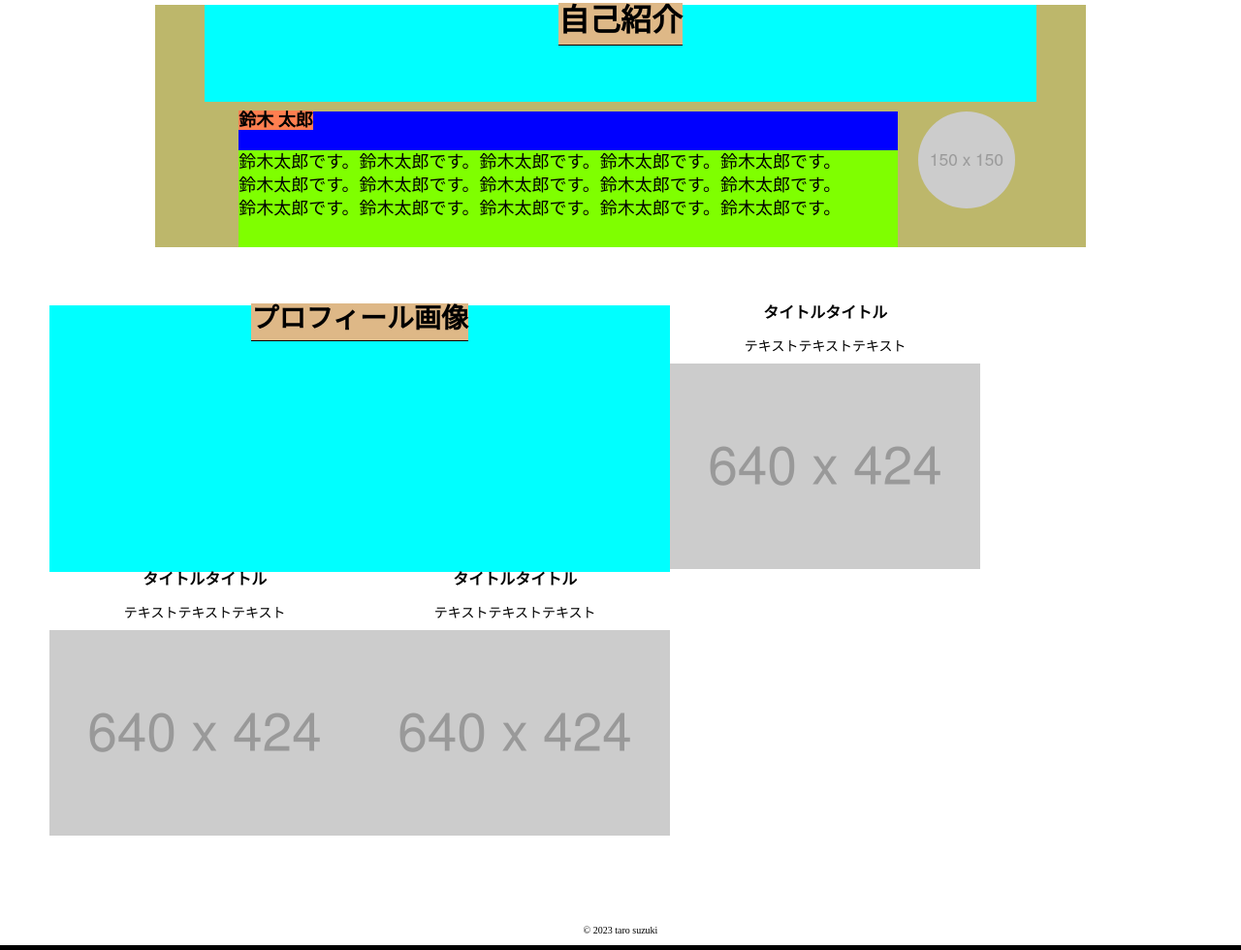
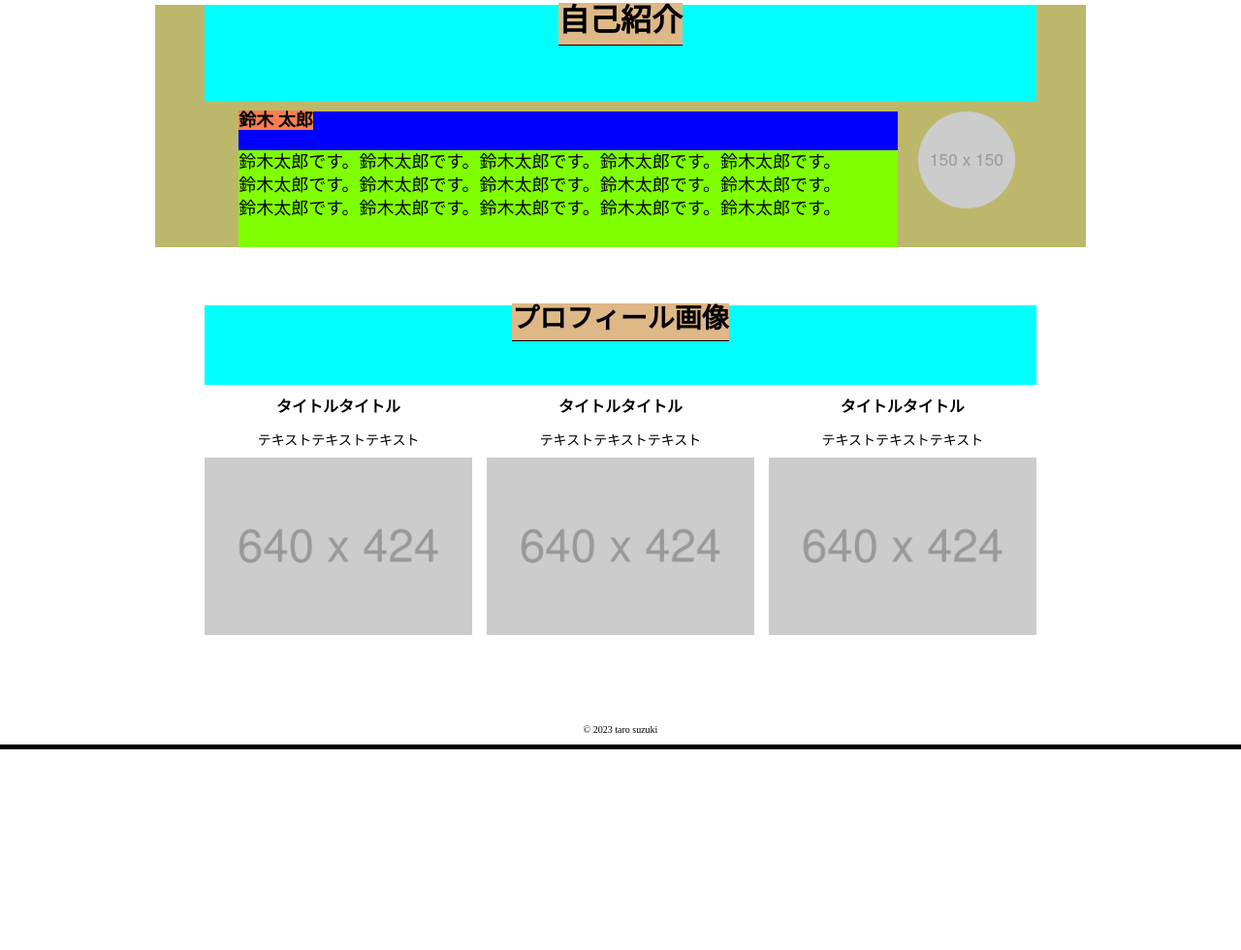
Before and after one commit to hie3-336/hc_practice, a plain HTML site: page html_css_output_beginner/index.html in a window 1280 px wide. Shown: the part 726-1706 px from the top of the page at 97% size. After the commit the page ends 1499 px from the top, so only its background shows below. Drawn offline with Linux system fonts and the light colour scheme.

Commit message:
PC版のプロフィール画像部分のCSS完成

```diff
--- a/html_css_output_beginner/css/style.css
+++ b/html_css_output_beginner/css/style.css
@@ -207,15 +207,22 @@ footer {
     }
 
     .profile {
+        box-sizing: border-box;
         width: 960px;
         padding: 0 4%;
+        margin: 0 auto;
         display: grid;
         grid-template-columns: 1fr 1fr 1fr;
-        grid-template-rows: auto;
+        grid-template-rows: 1fr 3fr;
+        gap: 15px;
         text-align: center;
         margin-top: 60px;
         margin-bottom: 90px;
     }
 
+    .profile .title {
+        grid-column: 1 / 4;
+    }
+
 
 }
```
Also changed, not shown: html_css_output_beginner/index.html (+1 -0 lines).
